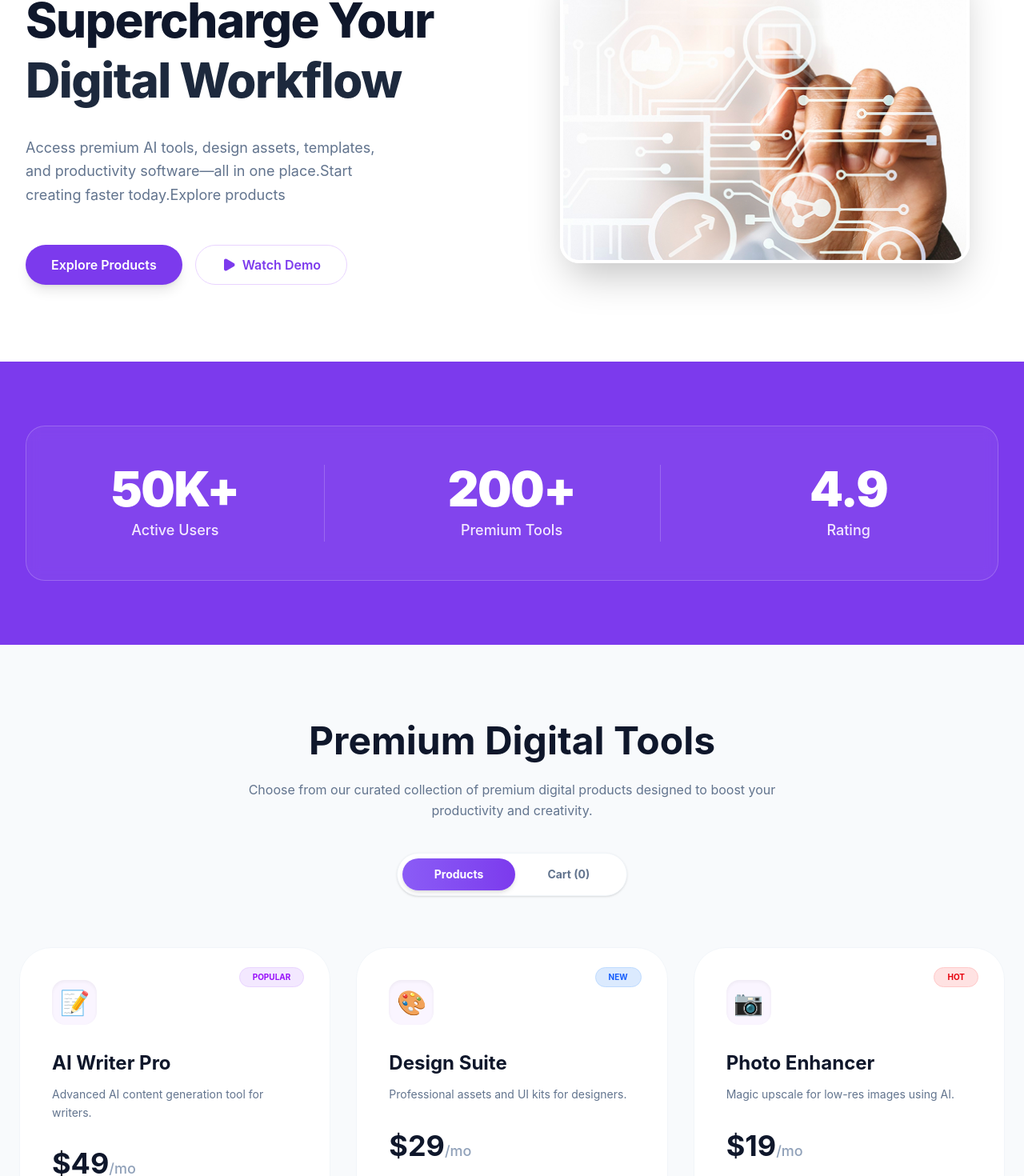
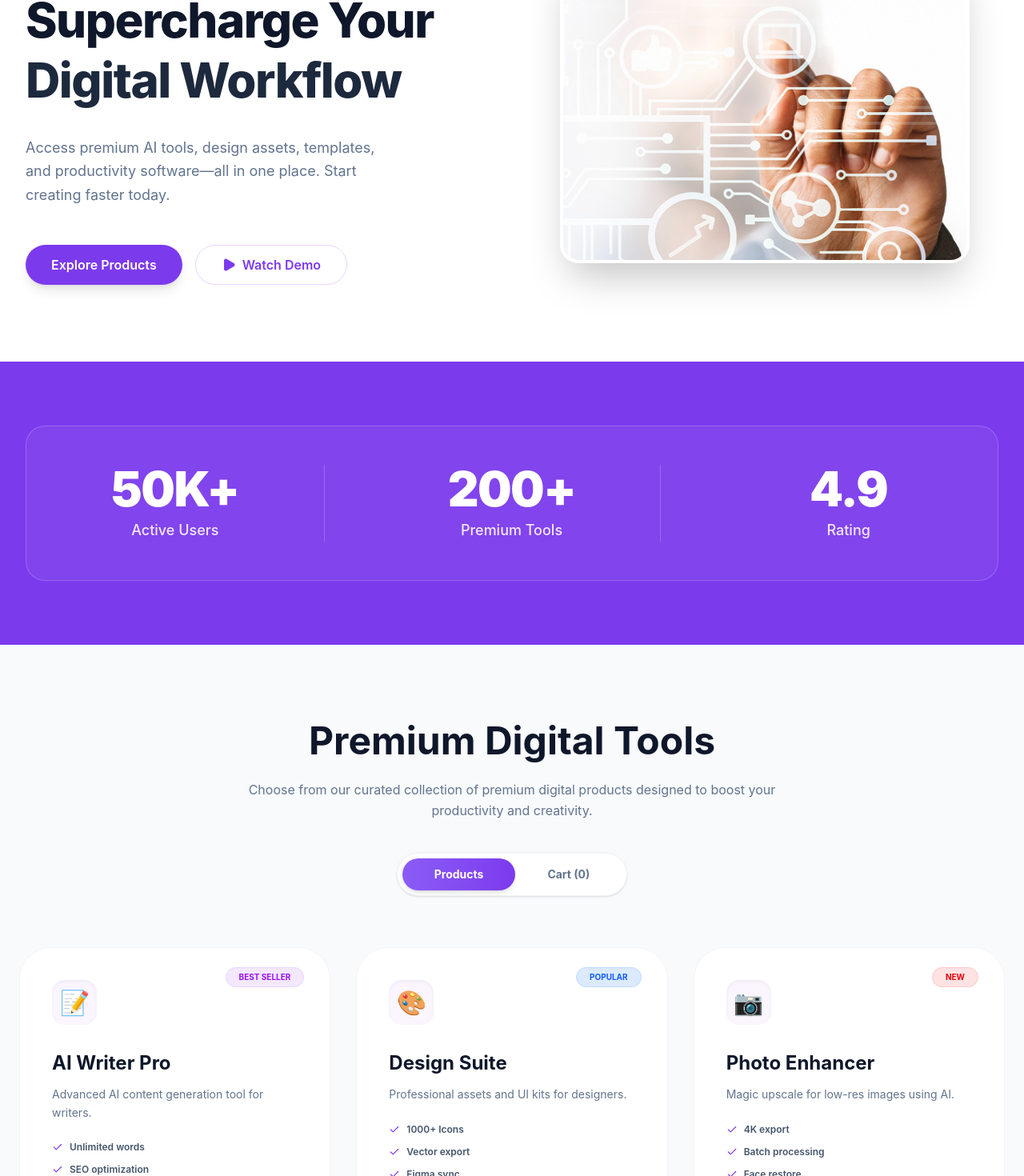
Before and after one commit to yasinarafat342/DigiTools, a React (Vite) app: page / in a window 1280 px wide. Shown: the part 259-1729 px from the top of the page at 80% size. Built offline with nearby package versions, Linux system fonts and the light colour scheme.

Commit message:
featuring code

```diff
--- a/src/App.jsx
+++ b/src/App.jsx
@@ -10,9 +10,9 @@ import bannerImage from './assets/banner.png';
 
 // --- Products Data ---
 const productsData = [
-  { id: 1, title: 'AI Writer Pro', price: 49, unit: '/mo', description: 'Advanced AI content generation tool for writers.', features: ['Unlimited words', 'SEO optimization', 'Multi-language'], tag: 'Popular', tagStyle: 'bg-purple-100 text-purple-600 border-purple-200', icon: "📝" },
-  { id: 2, title: 'Design Suite', price: 29, unit: '/mo', description: 'Professional assets and UI kits for designers.', features: ['1000+ Icons', 'Vector export', 'Figma sync'], tag: 'New', tagStyle: 'bg-blue-100 text-blue-600 border-blue-200', icon: "🎨" },
-  { id: 3, title: 'Photo Enhancer', price: 19, unit: '/mo', description: 'Magic upscale for low-res images using AI.', features: ['4K export', 'Batch processing', 'Face restore'], tag: 'Hot', tagStyle: 'bg-red-100 text-red-600 border-red-200', icon: "📷" },
+  { id: 1, title: 'AI Writer Pro', price: 49, unit: '/mo', description: 'Advanced AI content generation tool for writers.', features: ['Unlimited words', 'SEO optimization', 'Multi-language'], tag: 'Best Seller', tagStyle: 'bg-purple-100 text-purple-600 border-purple-200', icon: "📝" },
+  { id: 2, title: 'Design Suite', price: 29, unit: '/mo', description: 'Professional assets and UI kits for designers.', features: ['1000+ Icons', 'Vector export', 'Figma sync'], tag: 'Popular', tagStyle: 'bg-blue-100 text-blue-600 border-blue-200', icon: "🎨" },
+  { id: 3, title: 'Photo Enhancer', price: 19, unit: '/mo', description: 'Magic upscale for low-res images using AI.', features: ['4K export', 'Batch processing', 'Face restore'], tag: 'New', tagStyle: 'bg-red-100 text-red-600 border-red-200', icon: "📷" },
   { id: 4, title: 'SEO Analyzer', price: 39, unit: '/mo', description: 'Deep scan your website for SEO improvements.', features: ['Backlink check', 'Keyword tracking', 'Competitor audit'], tag: 'Tools', tagStyle: 'bg-emerald-100 text-emerald-600 border-emerald-200', icon: "🔍" },
   { id: 5, title: 'Social Stream', price: 15, unit: '/mo', description: 'Manage all social media from one dashboard.', features: ['Auto-post', 'Analytics', 'Team access'], tag: 'Growth', tagStyle: 'bg-orange-100 text-orange-600 border-orange-200', icon: "📱" },
   { id: 6, title: 'Cloud Layer', price: 59, unit: '/mo', description: 'Secure cloud storage with version control.', features: ['Infinite history', 'Encrypted', 'Instant share'], tag: 'Storage', tagStyle: 'bg-indigo-100 text-indigo-600 border-indigo-200', icon: "☁️" },
@@ -87,11 +87,9 @@ const DigiToolsLanding = () => {
 
       {view === 'home' ? (
         <>
-          {/* HERO - এখানে পরিবর্তন করা হয়েছে */}
+          {/* HERO */}
           <header className="max-w-7xl mx-auto px-8 py-16 md:py-24 grid md:grid-cols-2 gap-12 items-center">
             <div className="space-y-8 text-center md:text-left">
-
-              {/* --- ছবির মতো AI ব্যাজ এখানে যোগ করা হয়েছে --- */}
               <div className="flex justify-center md:justify-start">
                 <div className="inline-flex items-center gap-2.5 bg-[#EEF2FF] border border-[#E0E7FF] text-[#4338CA] px-4 py-2 rounded-full text-sm font-medium shadow-inner">
                   <div className="relative flex h-2 w-2">
@@ -107,7 +105,7 @@ const DigiToolsLanding = () => {
                 <span className="text-slate-800">Digital Workflow</span>
               </h1>
               <p className="text-slate-500 text-lg max-w-md mx-auto md:mx-0 leading-relaxed">
-                Access premium AI tools, design assets, templates, and productivity software—all in one place.Start creating faster today.Explore products
+                Access premium AI tools, design assets, templates, and productivity software—all in one place. Start creating faster today.
               </p>
               <div className="flex flex-wrap justify-center md:justify-start gap-4 pt-4">
                 <button className="bg-[#7C3AED] text-white px-8 py-3 rounded-full font-semibold hover:bg-purple-700 transition shadow-lg">Explore Products</button>
@@ -164,9 +162,23 @@ const DigiToolsLanding = () => {
                       <div className={`absolute top-6 right-8 px-4 py-1 rounded-full text-[10px] font-bold uppercase border ${product.tagStyle}`}>{product.tag}</div>
                       <div className="w-14 h-14 bg-purple-50 rounded-2xl mb-8 flex items-center justify-center text-3xl shadow-inner">{product.icon}</div>
                       <h3 className="text-2xl font-bold text-slate-900 mb-3">{product.title}</h3>
-                      <p className="text-slate-500 text-sm leading-relaxed mb-8">{product.description}</p>
+                      <p className="text-slate-500 text-sm leading-relaxed mb-6">{product.description}</p>
+
+                      {/* --- এখানে ফিচার লিস্ট যোগ করা হয়েছে --- */}
+                      <ul className="space-y-3 mb-8">
+                        {product.features.map((feature, i) => (
+                          <li key={i} className="flex items-center gap-2 text-xs font-semibold text-slate-600">
+                            <Check size={14} className="text-[#7C3AED]" /> {feature}
+                          </li>
+                        ))}
+                      </ul>
+
                       <div className="text-4xl font-bold mb-8 text-slate-900">${product.price}<span className="text-slate-400 text-lg font-medium">{product.unit}</span></div>
-                      <button onClick={() => addToCart(product)} className={`w-full py-4 rounded-3xl font-bold text-lg transition shadow-lg ${alreadyInCart ? 'bg-emerald-500 text-white' : 'bg-[#7C3AED] text-white hover:bg-purple-700'}`}>
+
+                      <button
+                        onClick={() => addToCart(product)}
+                        className={`w-full py-4 rounded-3xl font-bold text-lg transition shadow-lg active:scale-95 ${alreadyInCart ? 'bg-emerald-500 text-white' : 'bg-[#7C3AED] text-white hover:bg-purple-700'}`}
+                      >
                         {alreadyInCart ? '✓ Added' : 'Buy Now'}
                       </button>
                     </div>
```
